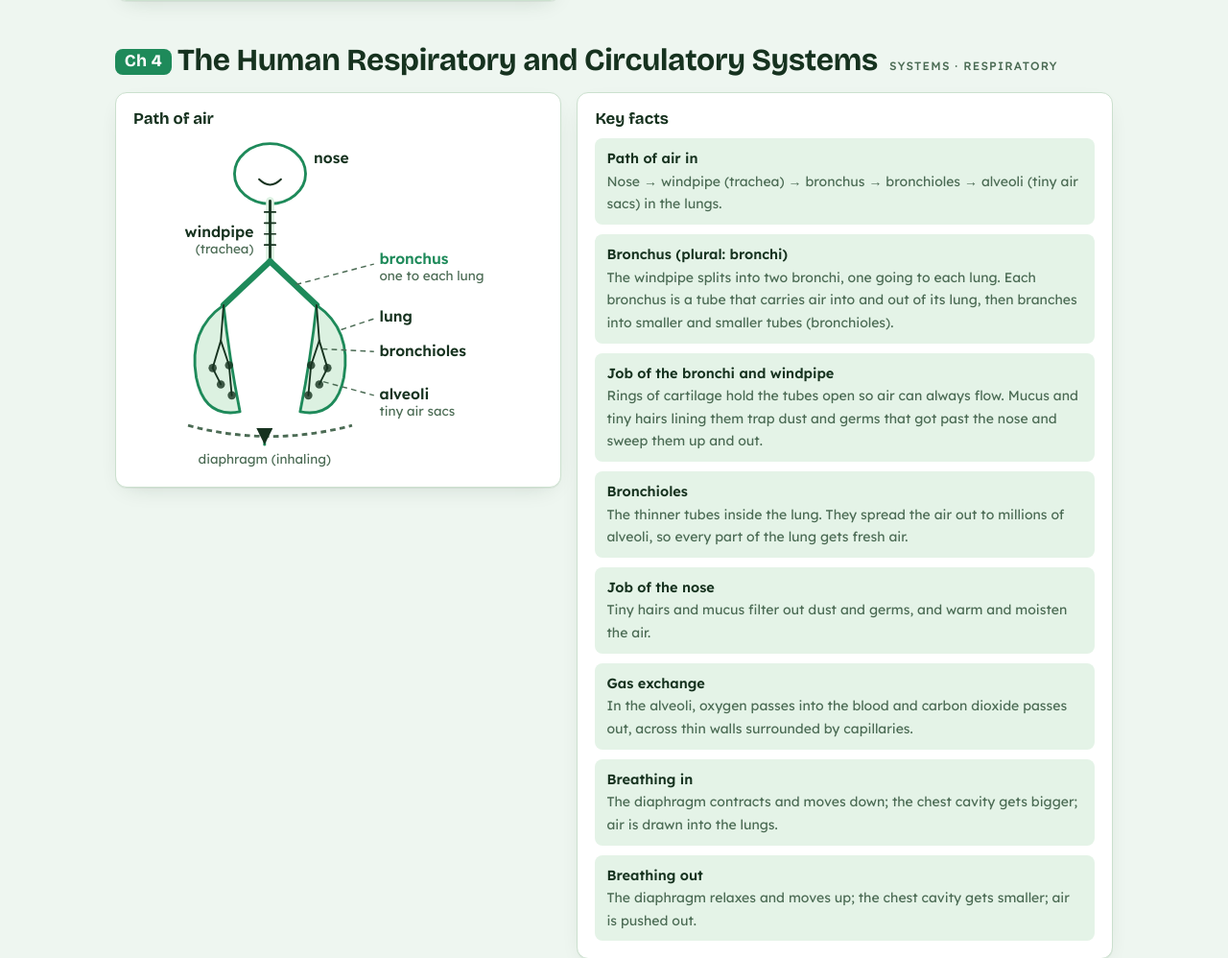
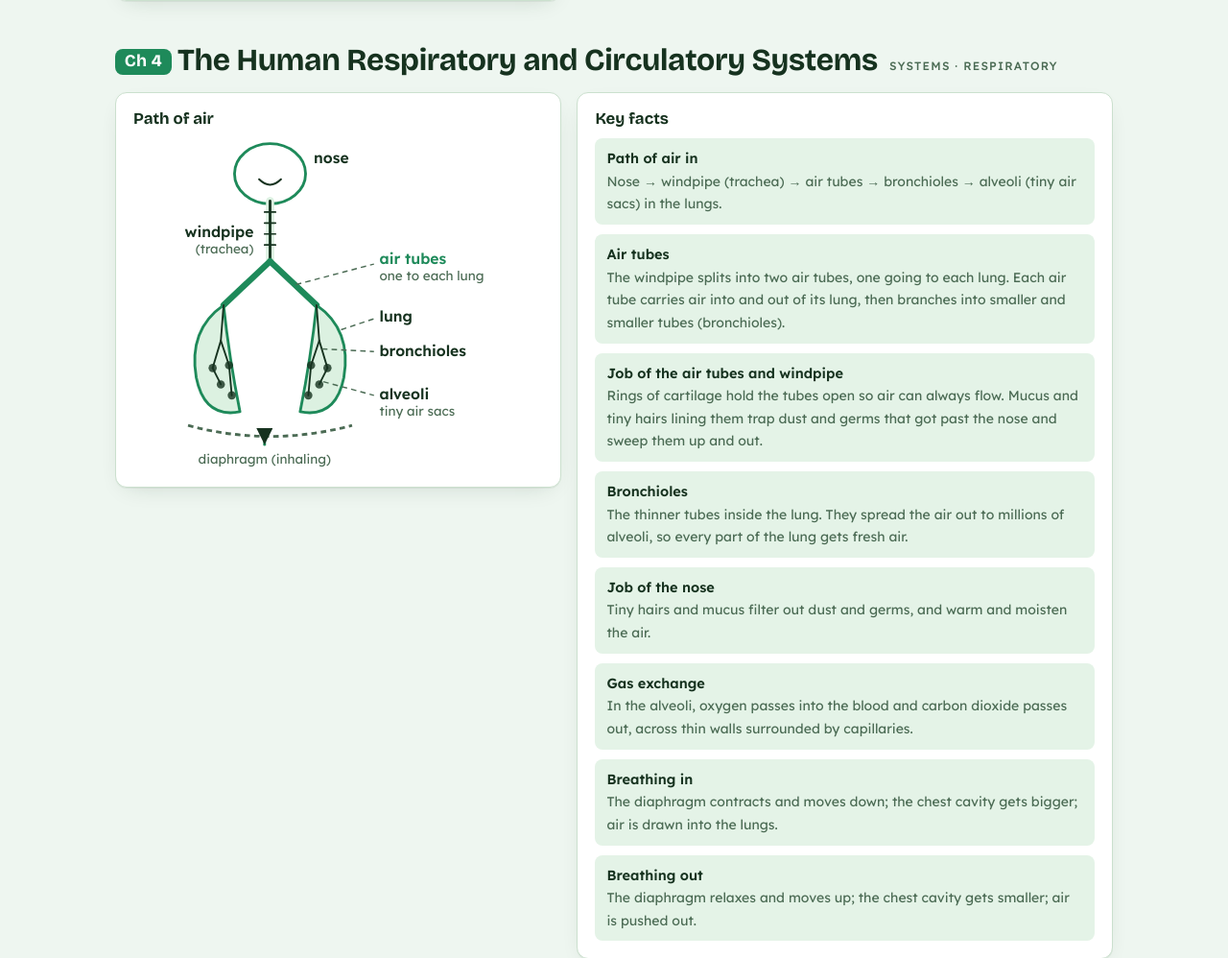
Before and after one commit to jicheng17/PSLE, a Flask app: page /science in a window 1280 px wide. Shown: the part 4577-5575 px from the top of the page at 96% size. Run offline with Flask 3, Linux system fonts and the light colour scheme.

Commit message:
Use 'air tubes' instead of 'bronchus' on the Science respiratory section
Co-Authored-By: Claude Sonnet 5.5 <noreply@anthropic.com>
Claude-Session: https://claude.ai/code/session_01FkfcztMtycLp7xn56J8xHJ

```diff
--- a/templates/science.html
+++ b/templates/science.html
@@ -460,7 +460,7 @@
     <div class="cols">
       <div class="panel">
         <h3>Path of air</h3>
-        <svg viewBox="0 0 300 242" role="img" aria-label="Air travels from the nose down the windpipe, which splits into two bronchi, one to each lung. Inside each lung a bronchus branches into smaller bronchioles that end in clusters of tiny air sacs called alveoli. The diaphragm below moves down on inhaling and up on exhaling.">
+        <svg viewBox="0 0 300 242" role="img" aria-label="Air travels from the nose down the windpipe, which splits into two air tubes, one to each lung. Inside each lung an air tube branches into smaller bronchioles that end in clusters of tiny air sacs called alveoli. The diaphragm below moves down on inhaling and up on exhaling.">
           <ellipse cx="100" cy="26" rx="26" ry="22" class="plain"/>
           <path d="M92 30 q8 8 16 0" class="ray" style="stroke-width:1.4"/>
           <line class="ray" x1="100" y1="46" x2="100" y2="90" style="stroke-width:6;stroke:var(--tint)"/>
@@ -484,7 +484,7 @@
           <text class="lbl" x="88" y="72" text-anchor="end">windpipe</text>
           <text class="mut" x="88" y="84" text-anchor="end">(trachea)</text>
           <line class="dash" x1="119" y1="107" x2="176" y2="92" style="stroke-width:1"/>
-          <text class="lbl" x="180" y="92" text-anchor="start" style="fill:var(--accent)">bronchus</text>
+          <text class="lbl" x="180" y="92" text-anchor="start" style="fill:var(--accent)">air tubes</text>
           <text class="mut" x="180" y="104" text-anchor="start">one to each lung</text>
           <line class="dash" x1="152" y1="140" x2="176" y2="132" style="stroke-width:1"/>
           <text class="lbl" x="180" y="134" text-anchor="start">lung</text>
@@ -500,9 +500,9 @@
         <div class="panel">
           <h3>Key facts</h3>
           <ul class="rules">
-            <li><b>Path of air in</b><span>Nose → windpipe (trachea) → bronchus → bronchioles → alveoli (tiny air sacs) in the lungs.</span></li>
-            <li><b>Bronchus (plural: bronchi)</b><span>The windpipe splits into two bronchi, one going to each lung. Each bronchus is a tube that carries air into and out of its lung, then branches into smaller and smaller tubes (bronchioles).</span></li>
-            <li><b>Job of the bronchi and windpipe</b><span>Rings of cartilage hold the tubes open so air can always flow. Mucus and tiny hairs lining them trap dust and germs that got past the nose and sweep them up and out.</span></li>
+            <li><b>Path of air in</b><span>Nose → windpipe (trachea) → air tubes → bronchioles → alveoli (tiny air sacs) in the lungs.</span></li>
+            <li><b>Air tubes</b><span>The windpipe splits into two air tubes, one going to each lung. Each air tube carries air into and out of its lung, then branches into smaller and smaller tubes (bronchioles).</span></li>
+            <li><b>Job of the air tubes and windpipe</b><span>Rings of cartilage hold the tubes open so air can always flow. Mucus and tiny hairs lining them trap dust and germs that got past the nose and sweep them up and out.</span></li>
             <li><b>Bronchioles</b><span>The thinner tubes inside the lung. They spread the air out to millions of alveoli, so every part of the lung gets fresh air.</span></li>
             <li><b>Job of the nose</b><span>Tiny hairs and mucus filter out dust and germs, and warm and moisten the air.</span></li>
             <li><b>Gas exchange</b><span>In the alveoli, oxygen passes into the blood and carbon dioxide passes out, across thin walls surrounded by capillaries.</span></li>
@@ -515,7 +515,7 @@
           <summary>Your turn</summary>
           <p>Where exactly does gas exchange take place, and why are its walls so thin?</p>
           <p class="reveal">In the alveoli. Thin walls let oxygen and carbon dioxide pass through quickly and easily.</p>
-          <p>What is the job of a bronchus, and how many are there?</p>
+          <p>What is the job of the air tubes, and how many are there?</p>
           <p class="reveal">It carries air between the windpipe and a lung. There are two, one for each lung.</p>
         </details>
       </div>
```
